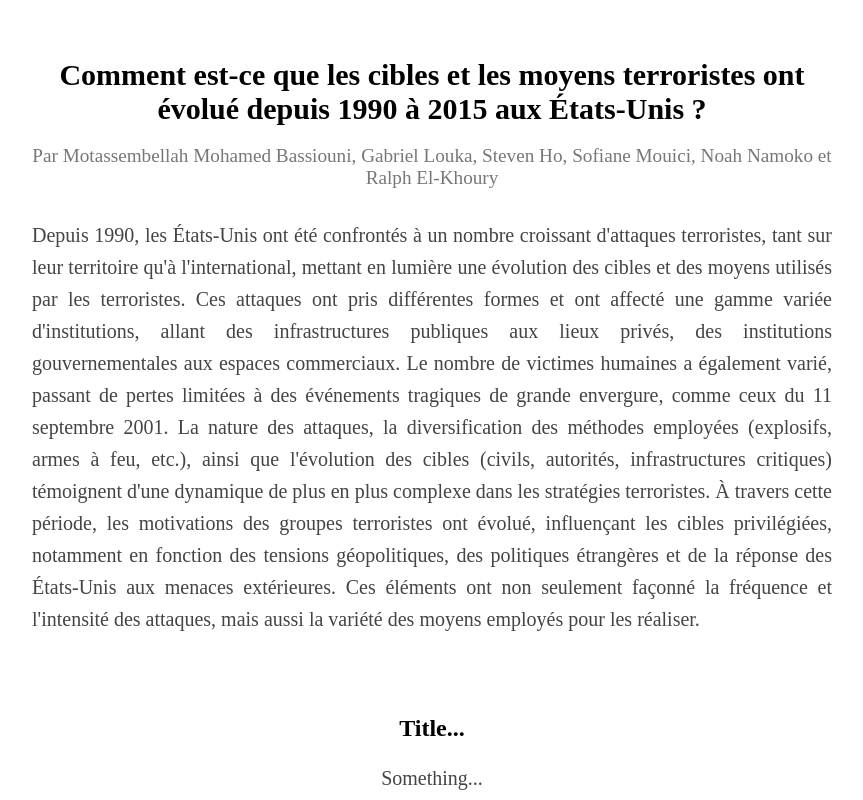
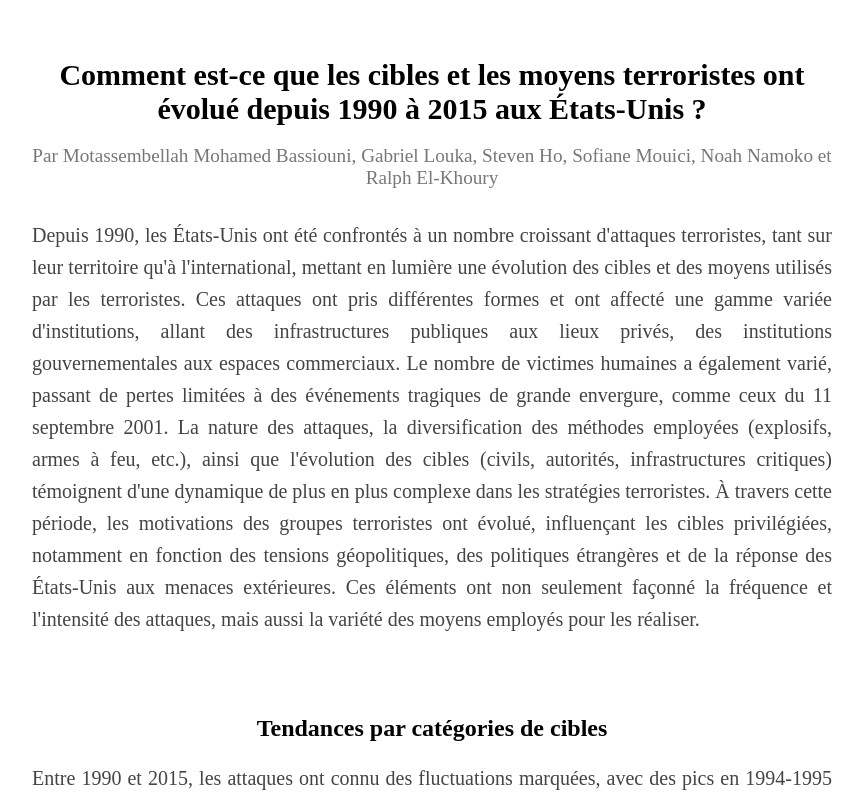
Before and after one commit to GabrielLouka/INF8808-Projet, an Angular app: page / in a window 1280 px wide. Shown: the top 800 px of the page, without its empty margins (208-1071 px from the left). Built offline with nearby package versions, Linux system fonts and the light colour scheme.

Commit message:
Changed viz 1 description text

```diff
--- a/src/app/components/visualizations/data-viz1/data-viz1.component.html
+++ b/src/app/components/visualizations/data-viz1/data-viz1.component.html
@@ -1,8 +1,22 @@
 <div class="container">
     <div class="viz-introduction">
-        <h2 class="viz-title">Title...</h2>
+        <h2 class="viz-title">Tendances par catégories de cibles</h2>
 
-        <p class="viz-description">Something...</p>
+        <p class="viz-description">
+            Entre 1990 et 2015, les attaques ont connu des fluctuations
+            marquées, avec des pics en 1994-1995 (plus de 50 incidents annuels)
+            et des creux dans les années 2000 (6 en 2006). Les catégories de
+            cibles ont évolué : la catégorie du secteur privé et médias a dominé
+            au début des années 2000 (21 attaques en 2001) tandis que les civils
+            et institutions sociales ont été les plus touchés en 1999 (28
+            incidents, soit 56 % des cibles cette année-là) et 2015 (15). Les
+            attaques contre les cibles gouvernementales et de sécurité ont
+            culminé en 1991 (10) et 2014 (7), mais celles contre les
+            infrastructures et transports sont restées peu fréquentes. La
+            catégorie "autres", importante dans les années 1990 (jusqu'à 24
+            incidents), a quasiment disparu après 2005, reflétant peut-être un
+            changement de stratégie des groupes armés.
+        </p>
     </div>
 
     <app-loader *ngIf="isLoading"></app-loader>
--- a/src/app/components/visualizations/data-viz1/data-viz1.component.ts
+++ b/src/app/components/visualizations/data-viz1/data-viz1.component.ts
@@ -71,7 +71,7 @@ export class DataViz1Component implements OnInit {
             .style('font-size', '18px')
             .style('font-weight', 'bold')
             .text(
-                'Évolution des attaques terroristes aux États-Unis par catégorie de cible entre 1990 et 2015'
+                'Évolution des attaques terroristes aux États-Unis par catégorie de cibles entre 1990 et 2015'
             );
 
         const scales = this.createScales(dimensions, targetTypeCategories);
```
